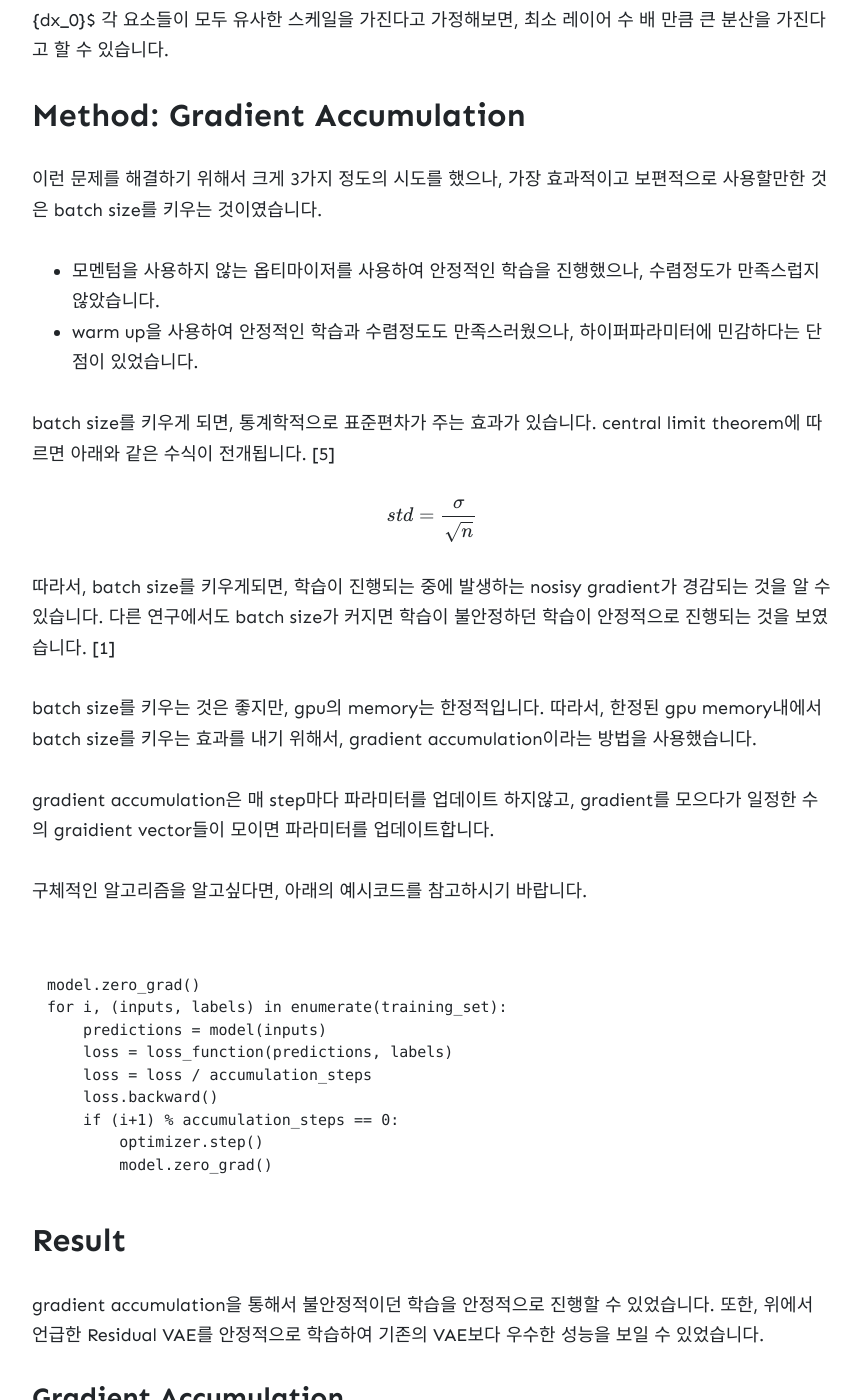
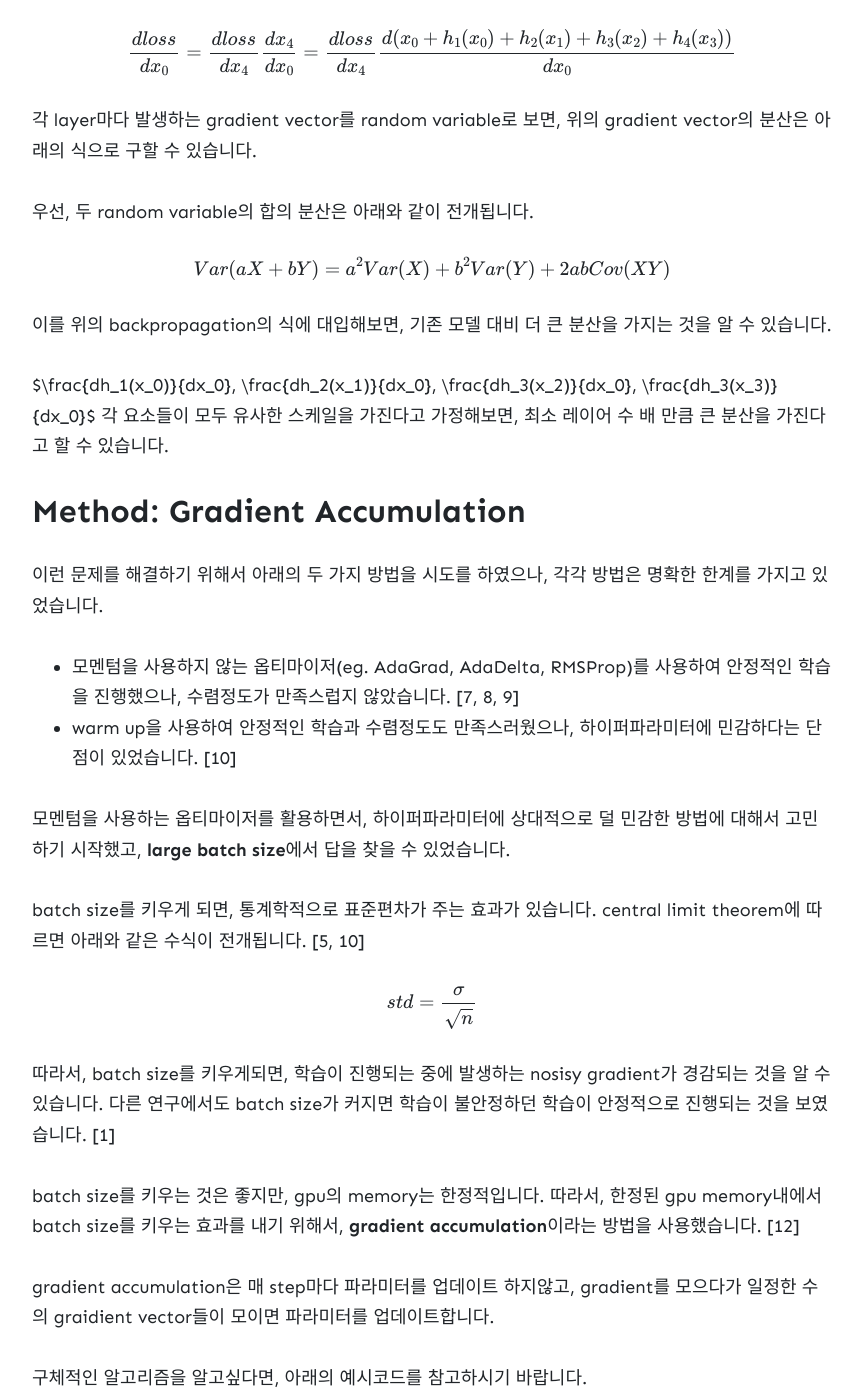
Before and after one commit to wowthemesnet/jekyll-theme-memoirs, a Jekyll site: the page built from _posts/2020-12-29-Gradient-Accumulation.md, in a window 1280 px wide and 1400 px high, scrolled down 3194 px. Shown: the whole window, without its empty margins (208-1070 px from the left). Built offline with Jekyll 4.4.1, drawn with Linux system fonts in a browser that asks for light colours; nearby versions of some CDN libraries; formulas are drawn with MathJax 3; comment, search, counter and statistics services are not loaded; some of the changed text lies outside the part shown.

Commit message:
review points

```diff
--- a/_posts/2020-12-29-Gradient-Accumulation.md
+++ b/_posts/2020-12-29-Gradient-Accumulation.md
@@ -17,9 +17,12 @@
 
 ## Noisy Gradient Problem
 
-일반적으로 수렴하는 네트워크의 경우 아래의 이미지와 같이 학습이 진행됩니다.
+ Stochastic Gradient Descent(SGD)를 활용한 경우, 일반적으로 미니배치의 gradient는 전체 데이터셋으로부터 구한 gradient에 비해서 오차(variance)가 존재할 수 있습니다. 이때 이 variance가 큰 경우 gradient가 noisy하다고 볼 수 있고, 이는 최적화를 수행할 때 어려움으로 작용할 수 있습니다. 이 포스트에서는 이와 같은 문제를 **noisy gradient problem**이라고 부르도록 하겠습니다.
 
 
+아래의 이미지들은 loss surface에서 noisy gradient problem이 발생하냐에 따른 수렴하는 경향성을 표현한 것들입니다.
+
+SGD를 진행하는 동안, noisy gradient problem이 없다면, 아래 이미지와 같이 정상적으로 수렴할 수 있습니다.
 
 <figure class="image" style="align: center;">
 <p align="center">
@@ -30,7 +33,7 @@
 
 
 
-반면에, gradient의 분산이 커진다면 아래의 이미지처럼 수렴이 제대로 진행되지 않을 것입니다. 이런 문제를 본 글에서는 'noisy gradient'라고 부르겠습니다.
+반면에, noisy gradient problem을 가지고 있는 모델은 아래 이미지와 같이 수렴하는데 어려움을 겪습니다.
 
 <figure class="image" style="align: center;">
 <p align="center">
@@ -41,8 +44,11 @@
 
 
 
-실제로 NLP영역에서 많이 활용되고 있는 transformer 구조도 학습시키는게 쉽지 않다고 합니다. 이는 초기 학습에서 발생하는 noisy gradient가 원인입니다. [3]
+실제로 NLP영역에서 많이 활용되고 있는 transformer 구조도 이와 같은 문제를 겪었습니다. 실제로 'Attention Is All You Need' 논문을 살펴보면, 학습을 위해서 warmup을 사용했습니다.
+warmup을 사용한 이유는 학습 초기에 발생하는 noisy gradient문제를 해결하기 위해서입니다. [3, 6]
 
+
+이처럼 noisy gradient problem은 원활한 학습을 저해하는 주요한 요인입니다. 다음으로 마키나락스에서 새로운 모델을 개발하면서, 겪은 사례에 대해서 설명드리겠습니다.
 
 ## 사례: Residual AutoEncoder with FC layer
 
@@ -100,13 +106,17 @@
 
 ## Method: Gradient Accumulation
 
-이런 문제를 해결하기 위해서 크게 3가지 정도의 시도를 했으나, 가장 효과적이고 보편적으로 사용할만한 것은 batch size를 키우는 것이였습니다.
+이런 문제를 해결하기 위해서 아래의 두 가지 방법을 시도를 하였으나, 각각 방법은 명확한 한계를 가지고 있었습니다.
 
-- 모멘텀을 사용하지 않는 옵티마이저를 사용하여 안정적인 학습을 진행했으나, 수렴정도가 만족스럽지 않았습니다.
-- warm up을 사용하여 안정적인 학습과 수렴정도도 만족스러웠으나, 하이퍼파라미터에 민감하다는 단점이 있었습니다.
+- 모멘텀을 사용하지 않는 옵티마이저(eg. AdaGrad, AdaDelta, RMSProp)를 사용하여 안정적인 학습을 진행했으나, 수렴정도가 만족스럽지 않았습니다. [7, 8, 9]
+- warm up을 사용하여 안정적인 학습과 수렴정도도 만족스러웠으나, 하이퍼파라미터에 민감하다는 단점이 있었습니다. [10]
+
+모멘텀을 사용하는 옵티마이저를 활용하면서, 하이퍼파라미터에 상대적으로 덜 민감한 방법에 대해서 고민하기 시작했고, **large batch size**에서 답을 찾을 수 있었습니다.
 
 
-batch size를 키우게 되면, 통계학적으로 표준편차가 주는 효과가 있습니다. central limit theorem에 따르면 아래와 같은 수식이 전개됩니다. [5]
+
+
+batch size를 키우게 되면, 통계학적으로 표준편차가 주는 효과가 있습니다. central limit theorem에 따르면 아래와 같은 수식이 전개됩니다. [5, 10]
 
 $$
 std = \frac{\sigma}{\sqrt{n}}
@@ -115,7 +125,7 @@
 따라서, batch size를 키우게되면, 학습이 진행되는 중에 발생하는 nosisy gradient가 경감되는 것을 알 수 있습니다. 다른 연구에서도 batch size가 커지면 학습이 불안정하던 학습이 안정적으로 진행되는 것을 보였습니다. [1]
 
 
-batch size를 키우는 것은 좋지만, gpu의 memory는 한정적입니다. 따라서, 한정된 gpu memory내에서 batch size를 키우는 효과를 내기 위해서, gradient accumulation이라는 방법을 사용했습니다.
+batch size를 키우는 것은 좋지만, gpu의 memory는 한정적입니다. 따라서, 한정된 gpu memory내에서 batch size를 키우는 효과를 내기 위해서, **gradient accumulation**이라는 방법을 사용했습니다. [12]
 
 gradient accumulation은 매 step마다 파라미터를 업데이트 하지않고, gradient를 모으다가 일정한 수의 graidient vector들이 모이면 파라미터를 업데이트합니다.
 
@@ -162,13 +172,14 @@
 </figure>
 
 
-### Residual VAE vs VAE
+### Evaluation: Residual VAE vs VAE
 
 Residual VAE와 VAE의 실험을 비교해봤습니다.
 
 - Anomaly Detection Task를 수행하였습니다.
 - Dataset은 MNIST를 사용했습니다.
 - 실험셋팅은 class 0, 1을 target class를 두고 학습하였으며, 아래의 값은 그것의 평균값입니다.
+- target class 0이라는 것은 0은 비정상 데이터, 나머지 클래스는 모두 정상데이터로 두고 실험하는 셋팅을 의미합니다.
 
 <figure class="image" style="align: center;">
 <p align="center">
@@ -184,6 +195,9 @@
 
 이번 글에서 학습과정에서 발생하는 noisy gradient에 대해서 다뤘습니다. 이를 해결하기 위해서 batch size를 키우기 위한 노력을 했습니다. 그 과정에서 발생하는 gpu memory 문제를 해결하기 위해서 gradient accumulation을 활용했습니다.
 
+gradient accumulation을 진행하게 되면, batch size가 커지는 효과를 가지며, 이는 SGD가 GD와 유사한 gradient vector를 가지게 합니다. 따라서 안정적인 학습을 기대할 수 있습니다.
+
+
 혹시 모델의 학습이 불안정하다면, 위와 같은 방법을 고려해보는 것을 추천드립니다.
 
 ## Reference
@@ -197,3 +211,17 @@
 [4] [Gradient Accumulation](https://towardsdatascience.com/gradient-accumulation-overcoming-memory-constraints-in-deep-learning-36d411252d01)
 
 [5] [central limit theorem](https://en.wikipedia.org/wiki/Central_limit_theorem)
+
+[6] [Attention Is All You Need](https://arxiv.org/pdf/1706.03762.pdf)
+
+[7] [RMSprop](http://www.cs.toronto.edu/~hinton/coursera/lecture6/lec6.pdf)
+
+[8] [AdaGrad](https://www.jmlr.org/papers/volume12/duchi11a/duchi11a.pdf)
+
+[9] [AdaDelta](https://arxiv.org/pdf/1212.5701.pdf)
+
+[10] [A CLOSER LOOK AT DEEP LEARNING HEURISTICS:LEARNING RATE RESTARTS, WARMUP AND DISTILLATION](https://arxiv.org/pdf/1810.13243.pdf)
+
+[11] [Large Batch Training Does Not Need Warmup](https://arxiv.org/pdf/2002.01576.pdf)
+
+[12] [What is Gradient Accumulation in Deep Learning?](https://towardsdatascience.com/what-is-gradient-accumulation-in-deep-learning-ec034122cfa)
```
